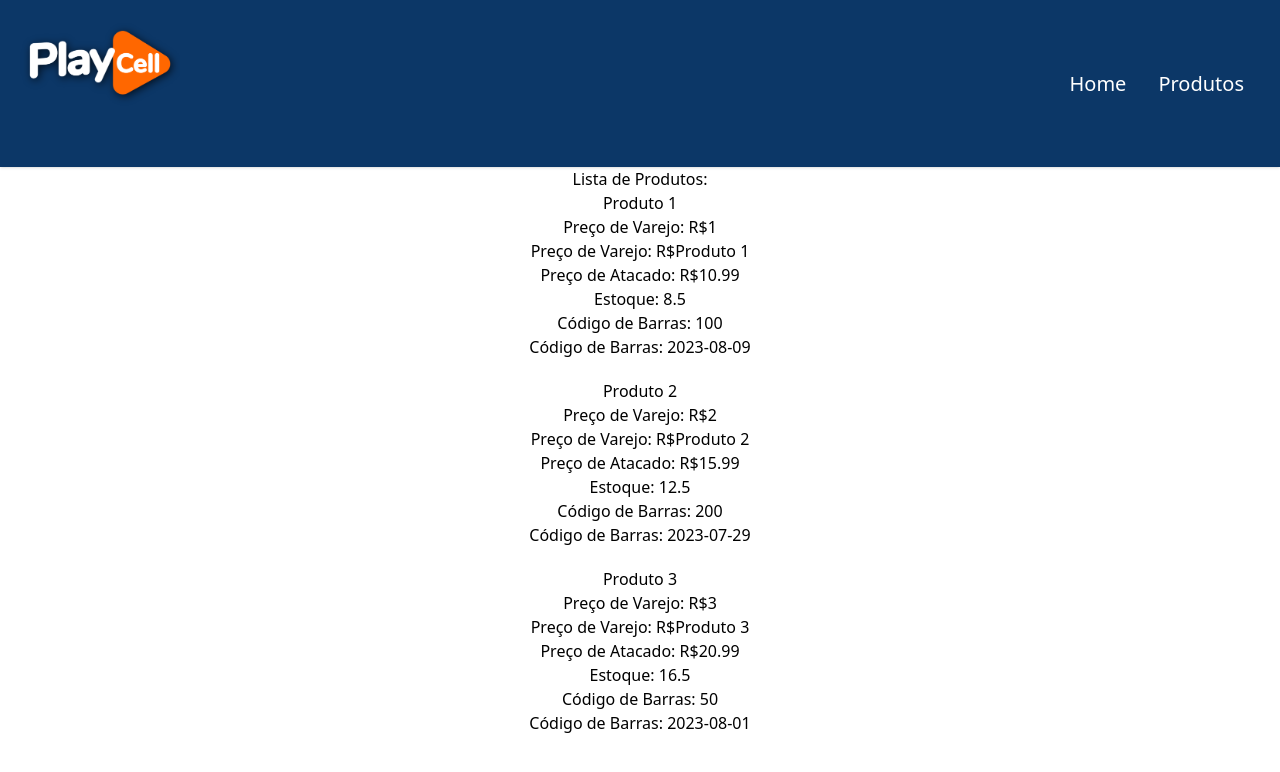
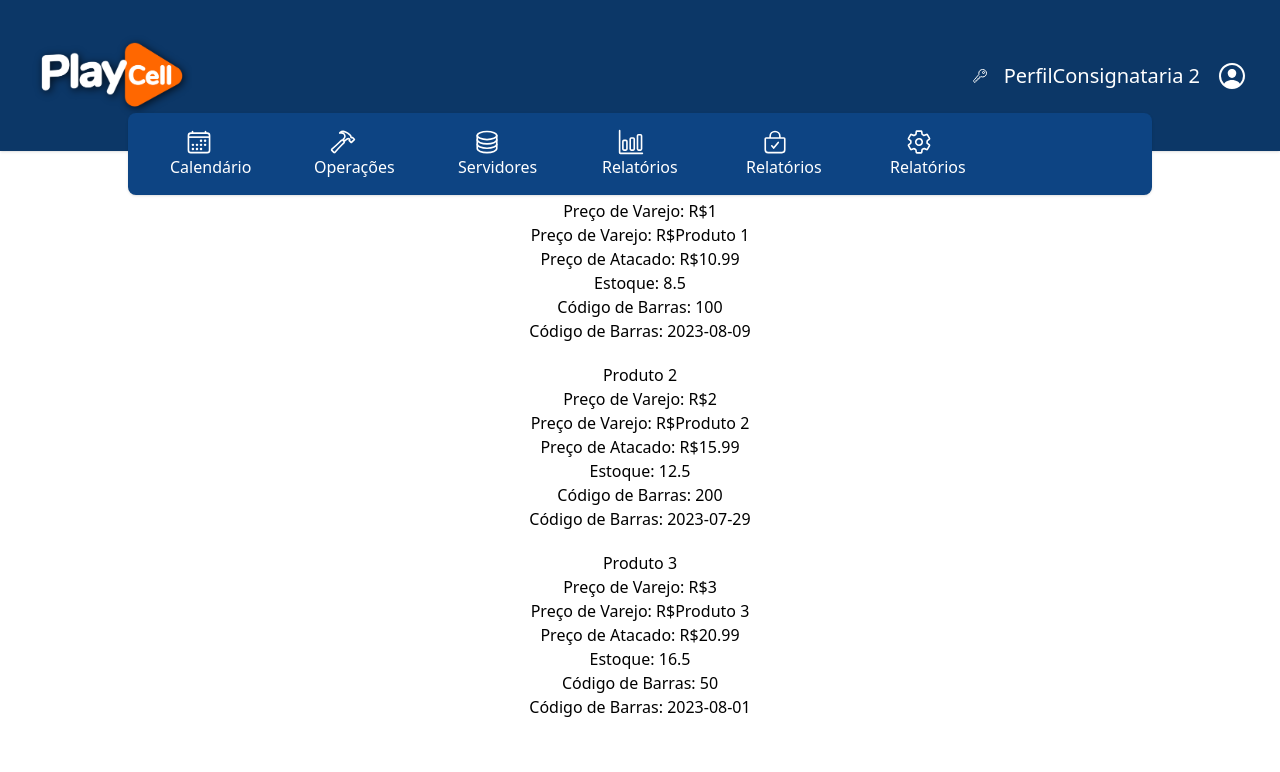
Before and after one commit to TiaguinhoCode/PlayCell, a React (Create React App) app: page / in a window 1280 px wide. Shown: the top 772 px of the page. Built offline with nearby package versions, Linux system fonts and the light colour scheme.

Commit message:
Menu finalizado

```diff
--- a/src/App.js
+++ b/src/App.js
@@ -1,4 +1,4 @@
-import Menu from './components/Menu';
+import Menu from './components/menu/Menu';
 import Produtos from './components/Produtos';
 import React from 'react';
 import './App.css';
--- a/src/components/Menu.js
+++ /dev/null
@@ -1,28 +0,0 @@
-import React from "react";
-import playcell from "../img/playcell.png";
-
-function Menu() {
-    return(
-        <nav className="menu p-5 shadow md:flex md:items-center md:justify-between">
-            <div className="flex justify-bteween items-center">
-                <span className="text-2xl cursor-pointer">
-                    <a>
-                        <img src={playcell} alt="PlayCell" className="w-40"/>
-                    </a>
-                    <img className="h-10 inline" />
-                </span>
-            </div>
-
-            <ul className="md:flex md:items-center z-[-1] md: z-auto md:static absolute w-full left-0 md:w-auto md:py-0 py-4 md:pl-0 pl-7 md:opacity-100 opacity-0 top-[-400px] transition-all ease-in duration-500">
-                <li className="mx-4 my-6 md:my-0">
-                    <a href="#" className="text-xl hover:text-cyan-500 duration-500">Home</a>
-                </li>
-                <li className="mx-4 my-6 md:my-0">
-                    <a href="#" className="text-xl hover: duration-500">Produtos</a>
-                </li>
-            </ul>
-        </nav>
-    );
-}
-
-export default Menu;
--- /dev/null
+++ b/src/components/menu/Menu.js
@@ -0,0 +1,76 @@
+import React from "react";
+import playcell from "../../img/playcell.png";
+
+
+
+function Menu() {
+    return(
+        <nav id="menu" className="p-8 shadow md:flex md:items-center md:justify-between relative">
+            <div className="flex items-center justify-between">
+                <span className="text-2xl cursor-pointer">
+                    <a>
+                        <img src={playcell} alt="PlayCell" className="w-40"/>
+                    </a>
+                </span>
+
+            </div>
+
+            <ul className="md:flex md:items-center transition-all ease-in duration-500">
+                <ion-icon name="key-outline"></ion-icon>
+                <li className="mx-4 my-6 md:my-0">
+                    <a href="#" className="text-xl hover: duration-500">PerfilConsignataria 2</a>
+                </li>
+                <ion-icon size="large" name="person-circle-outline"></ion-icon>
+            </ul>
+
+            <div className="fundo items-start shadow absolute top-3/4 left-1/2 transform -translate-x-1/2 -translate-y-10/2 w-4/5 p-4 text-center rounded-lg">
+                <div className="flex">
+
+                    <a href="#" className="flex flex-col">
+                        <span>
+                            <ion-icon name="calendar-outline"></ion-icon>
+                        </span>
+                        <p>Calendário</p>
+                    </a>
+
+                    <a href="#" className="flex flex-col">
+                        <span>
+                            <ion-icon name="hammer-outline"></ion-icon>
+                        </span>
+                        <p>Operações</p>
+                    </a>
+
+                    <a href="#" className="flex flex-col">
+                        <span>
+                            <ion-icon name="server-outline"></ion-icon>
+                        </span>
+                        <p>Servidores</p>
+                    </a>
+
+                    <a href="#" className="flex flex-col">
+                        <span>
+                            <ion-icon name="bar-chart-outline"></ion-icon>
+                        </span>
+                        <p>Relatórios</p>
+                    </a>
+
+                    <a href="#" className="flex flex-col">
+                        <span>
+                            <ion-icon name="bag-check-outline"></ion-icon>
+                        </span>
+                        <p>Relatórios</p>
+                    </a>
+
+                    <a href="#" className="flex flex-col">
+                        <span>
+                            <ion-icon name="settings-outline"></ion-icon>
+                        </span>
+                        <p>Relatórios</p>
+                    </a>
+                </div>
+            </div>
+        </nav>
+    );
+}
+
+export default Menu;
--- /dev/null
+++ b/src/components/menu/MenuResponsivo.js
@@ -0,0 +1,17 @@
+import React, { useState } from 'react';
+
+function MenuResponsivo() {
+    /* Se eu clika no botão ele vai troca foto se não ele volta pro estado normal */
+    const [fecha, setFecha] = useState("close-outline");
+
+
+
+
+    return(
+        <button id="menu" onClick={MenuResponsivo} className="text-5xl cursor-pointer ml-auto md:hidden">
+            <ion-icon name={fecha}></ion-icon>
+        </button>
+    );
+}
+
+export default MenuResponsivo
--- a/src/styles/tailwind.css
+++ b/src/styles/tailwind.css
@@ -3,17 +3,54 @@
 @import 'tailwindcss/utilities';
 
 /* Menu */
-.menu {
+#menu {
     background: #0c3767;
 }
 
-.menu ul li a{
+#menu ul li a{
     text-decoration: none;
     color: #fff;
 }
 
-.menu ul li a:hover{
+#menu ul li a:hover{
     text-decoration: none;
+    color: #fff;
+}
+
+#menu ion-icon {
+    color: #fff;
+}
+
+#menu ul .icone_usuario {
+    padding-left: 26px;
+}
+
+#menu .fundo  {
+    background: #0d4483;
+}
+
+#menu .fundo  div a{
+    padding: 0px 26px;
+}
+
+#menu .fundo ion-icon{
+    padding-right: 50px;
+    font-size: 26px;
+}
+
+#menu .fundo span{
+    padding-left: 16px;
+}
+
+#menu .fundo div a span{
+    display: flex;
+    justify-content: center;
+    align-items: center;
+}
+
+#menu .fundo div a p{
+    display: flex;
+    text-align: center;
     color: #fff;
 }
 
```
